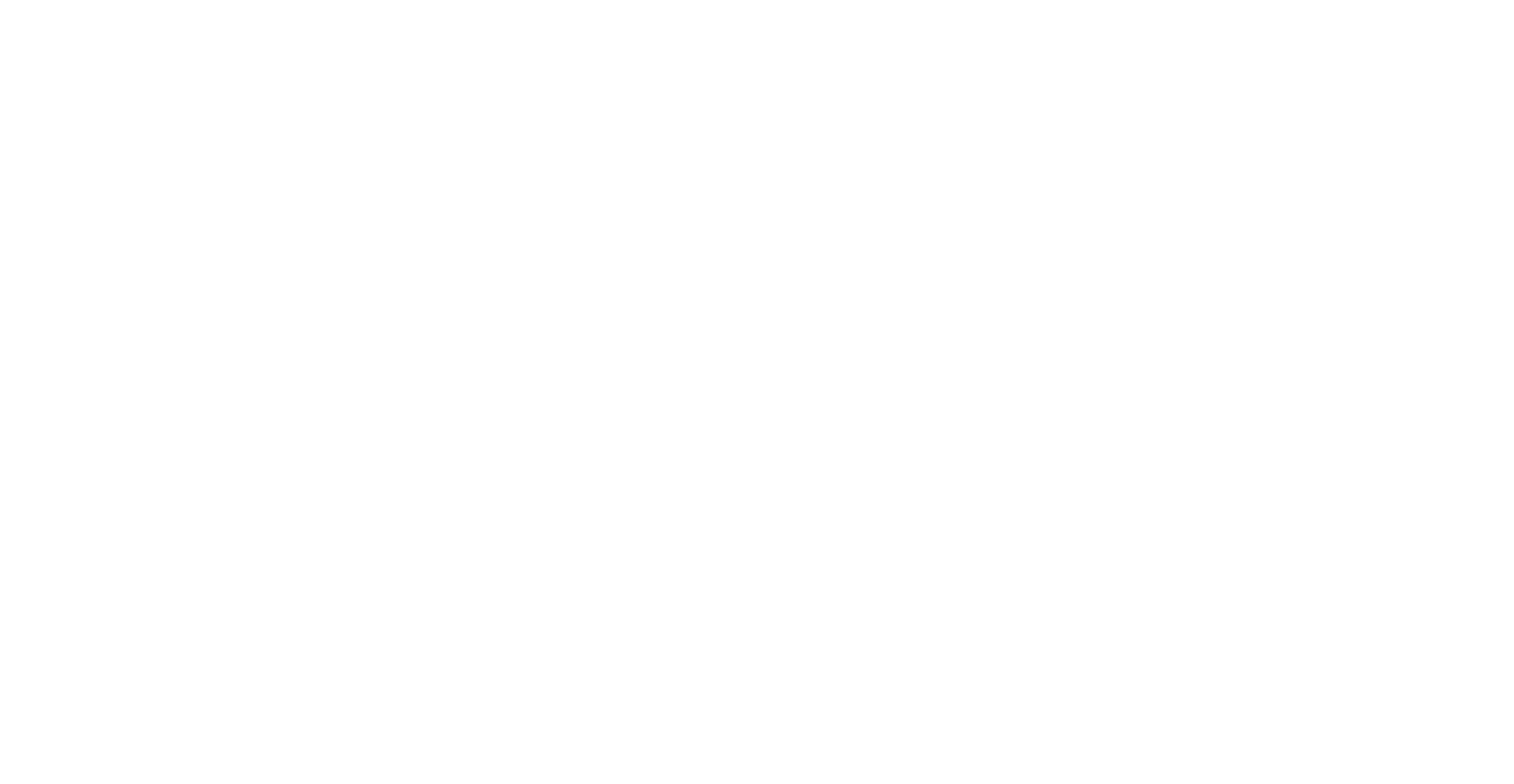
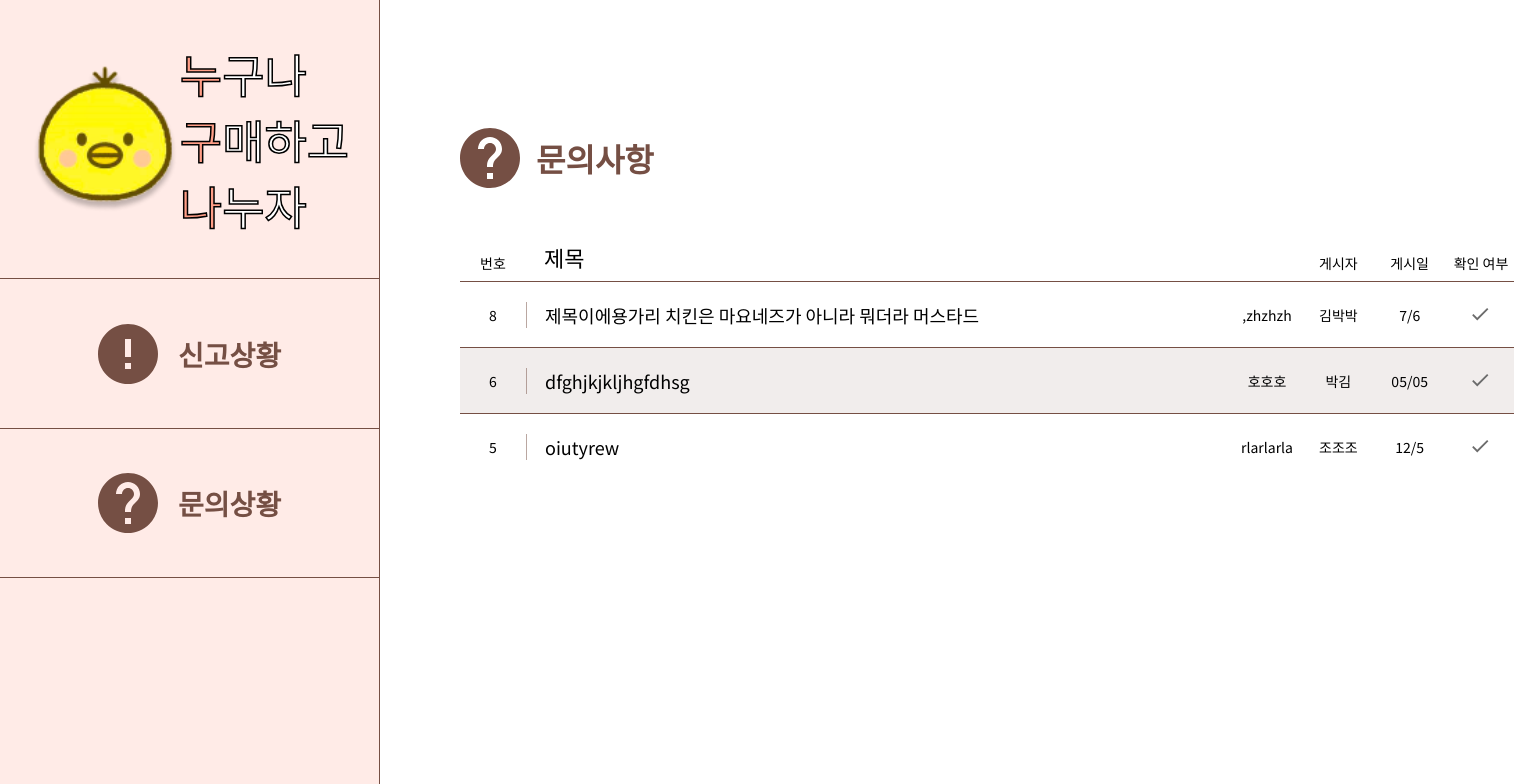
Before and after one commit to TEAM-Tn1/NUGUNA_Client, a React (Create React App) app: page /admin/suggestion in a window 1280 px wide. Shown: the top 784 px of the page, 1514 px wide, since content can reach past the window. Built offline with nearby package versions, Linux system fonts and the light colour scheme; a web font is replaced by a local one.

Commit message:
[ADD] 라우터에 추가

```diff
--- a/src/route/MainRouter.tsx
+++ b/src/route/MainRouter.tsx
@@ -1,10 +1,15 @@
 import React from 'react';
 import { BrowserRouter as Router, Route, Switch } from 'react-router-dom';
+import { PostReport, UserReport, Suggestion } from '../components/admin/index';
 
 const MainRouter = () => {
   return (
     <Router>
-      <Switch></Switch>
+      <Switch>
+        <Route exact path='/admin/report/post' component={PostReport} />
+        <Route exact path='/admin/report/user' component={UserReport} />
+        <Route exact path='/admin/suggestion' component={Suggestion} />
+      </Switch>
     </Router>
   );
 };
```
